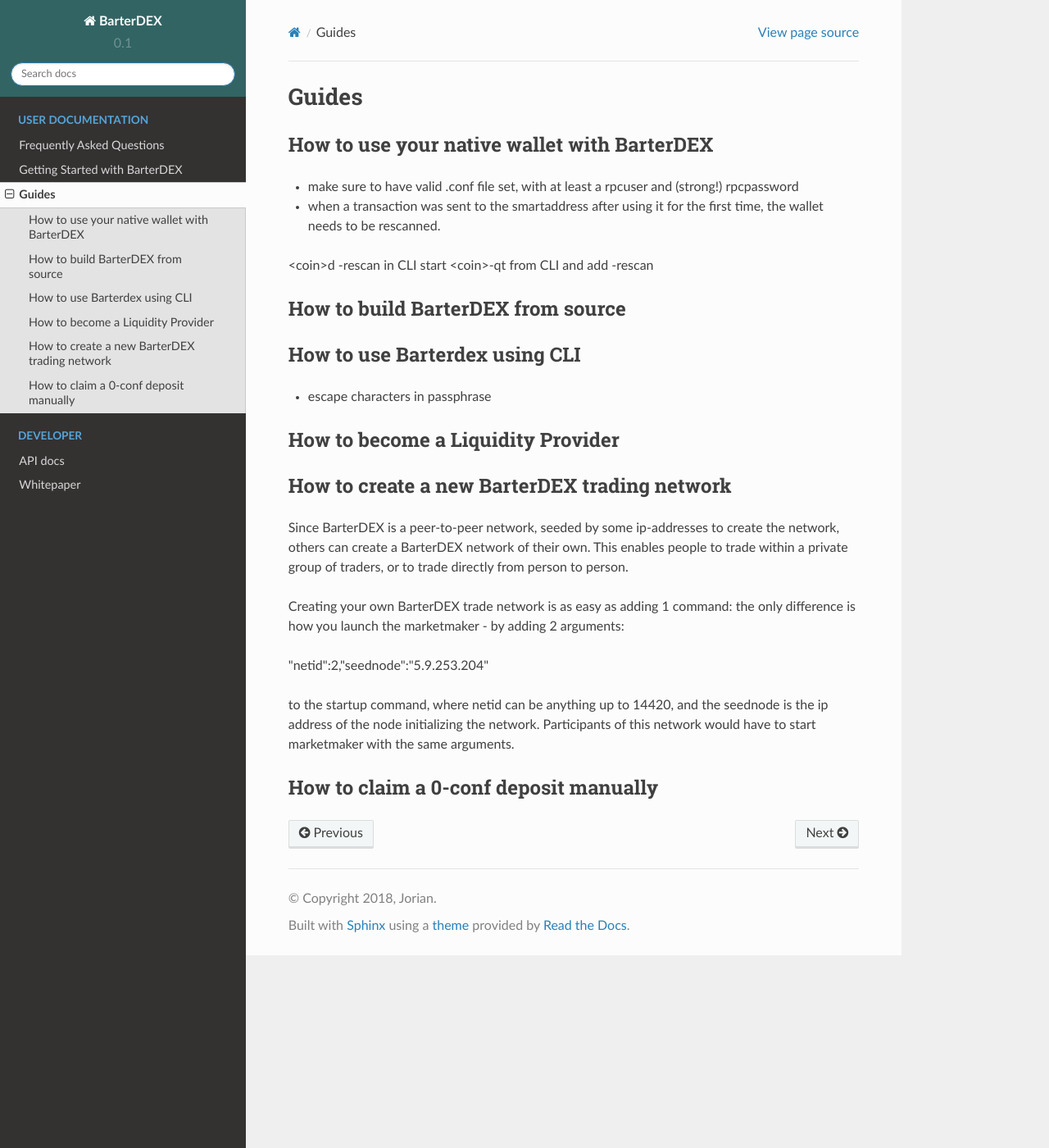
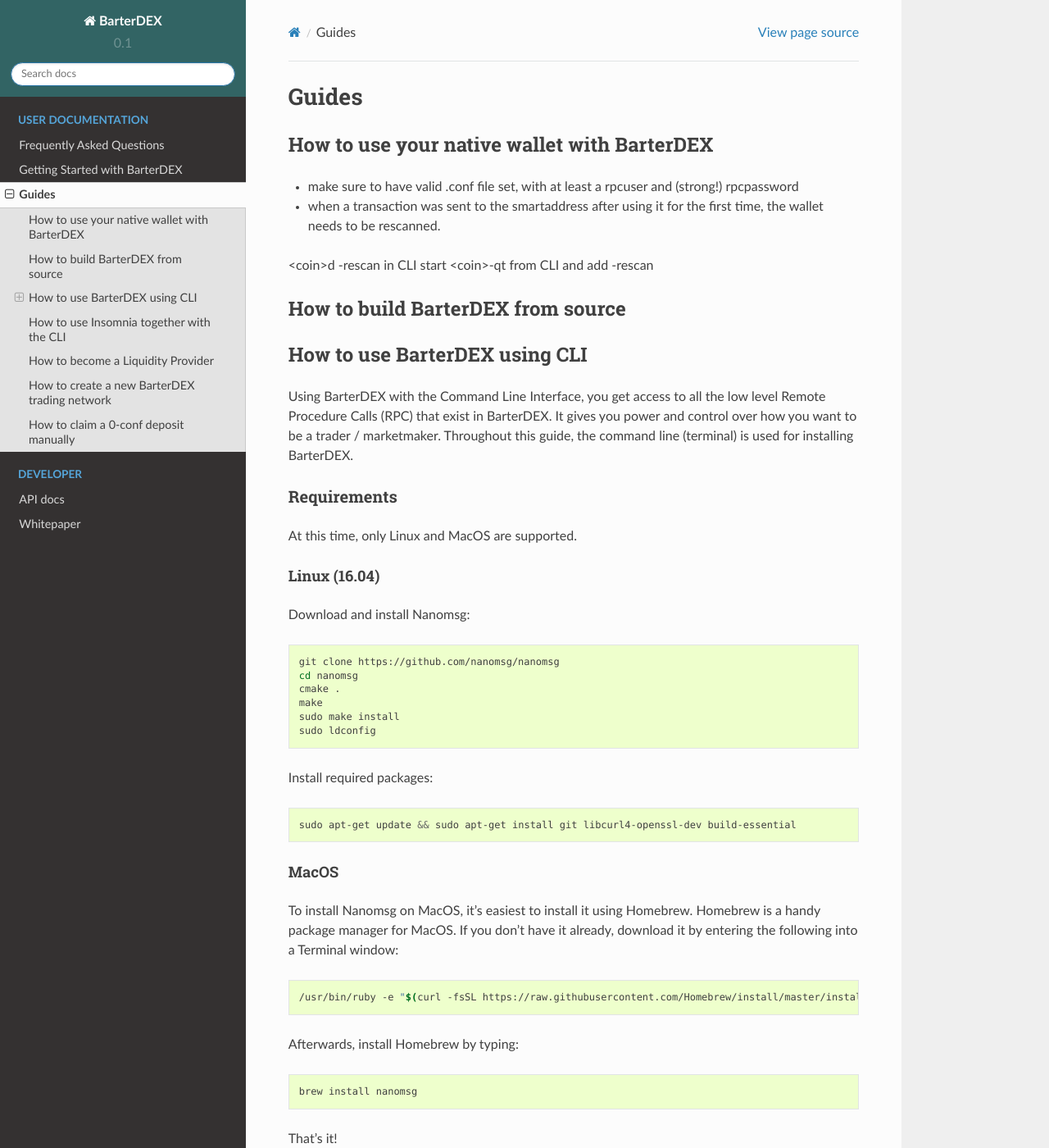
Before and after one commit to jorian/barterdexdocs, a Sphinx documentation site: the page built from docs/source/guides.rst, in a window 1280 px wide and 1400 px high. Shown: the whole window at 82% size. Built offline with Sphinx 7.4.7 and the Read the Docs theme 2.0.0, drawn with Linux system fonts in a browser that asks for light colours; some of the changed text lies outside the part shown.

Commit message:
CLI guide

```diff
--- a/docs/source/_static/css/custom.css
+++ b/docs/source/_static/css/custom.css
@@ -1,3 +1,7 @@
 .wy-side-nav-search {
 	background-color: #326464;
 }
+
+.h4 {
+	color: #55554a;
+}
--- a/docs/source/faq.rst
+++ b/docs/source/faq.rst
@@ -189,6 +189,8 @@
 
 BlockDX uses so-called Service Nodes to be able to do atomic swaps. They are essential in the process of doing an atomic swap; without the Service Nodes, you can't trade. This in stark contrast with BarterDEX, where you don't need Service Nodes to be able to trade. 2 nodes, both running BarterDEX, are able to do an atomic swap between each other, without needing anything else.
 
+To use the BlockDX, you need to download and install the BlockDX wallet. BarterDEX is not tied to any cryptocurrency
+
 At the time of this writing, BlockDX has yet to release (a beta of) their DEX and its source code. Until then, no proper comparison can be made between BlockDX and BarterDEX. It is clear though, that BlockDX is going to be the closest 'competitor' to BarterDEX.
 
 What are the differences between BarterDEX and Altcoin.io?
@@ -206,7 +208,7 @@
 Do I need to leave BarterDEX running all the time?
 --------------------------------------------------
 
-Yes. Atomic swaps needs signed transactions with your private key, so you need to leave BarterDEX running to be able to execute orders.
+Yes. Atomic swaps needs transactions signed with your private key, so you need to leave BarterDEX running to be able to execute orders.
 
 Yes, that possibility exists, but for now it's only done using the Command Line. See the guide in our Guides section explaining what needs to be done.
 
--- a/docs/source/guides.rst
+++ b/docs/source/guides.rst
@@ -14,10 +14,128 @@
 How to build BarterDEX from source
 ----------------------------------
 
-How to use Barterdex using CLI
+How to use BarterDEX using CLI
 ------------------------------
 
-- escape characters in passphrase
+Using BarterDEX with the Command Line Interface, you get access to all the low level Remote Procedure Calls (RPC) that exist in BarterDEX. It gives you power and control over how you want to be a trader / marketmaker. Throughout this guide, the command line (terminal) is used for installing BarterDEX.
+
+Requirements
+^^^^^^^^^^^^
+
+At this time, only Linux and MacOS are supported.
+
+Linux (16.04)
+"""""""""""""
+Download and install Nanomsg:
+
+.. code-block:: bash
+
+    git clone https://github.com/nanomsg/nanomsg
+    cd nanomsg
+    cmake .
+    make
+    sudo make install
+    sudo ldconfig
+
+Install required packages:
+
+.. code-block:: bash
+
+    sudo apt-get update && sudo apt-get install git libcurl4-openssl-dev build-essential
+
+MacOS
+"""""
+
+To install Nanomsg on MacOS, it's easiest to install it using Homebrew. Homebrew is a handy package manager for MacOS. If you don't have it already, download it by entering the following into a Terminal window:
+
+.. code-block:: bash
+
+    /usr/bin/ruby -e "$(curl -fsSL https://raw.githubusercontent.com/Homebrew/install/master/install)"
+
+Afterwards, install Homebrew by typing:
+
+.. code-block:: bash
+
+    brew install nanomsg
+
+That's it!
+
+Installation & Setup
+^^^^^^^^^^^^^^^^^^^^
+
+Installation is the same for Linux and MacOS. Start by cloning the SuperNET repository:
+
+.. code-block:: bash
+
+    git clone https://github.com/jl777/SuperNET -b dev
+
+This will download all the files necessary to start using BarterDEX from the command line. It uses the Development branch, assuring you with the latest updates. If you don't want this, type ``git checkout master`` to work with more stable releases.
+
+Now navigate to the SuperNET folder and execute the install script:
+
+.. code-block:: bash
+
+    cd ~/SuperNET/iguana/exchanges
+    ./install
+
+This copies a bunch of scripts in the dexscripts folder, which is where we need to go next. This dexscripts folder now contains executable scripts that issue the most common API calls.
+
+.. code-block:: bash
+
+    cd ../dexscripts
+
+Before we can use any of these scripts, some security measures are needed to prevent bad actors from issuing API calls without your consent. The ``passphrase`` and ``userpass`` values take care of this security.
+
+Create the passphrase file:
+
+.. code-block:: bash
+
+    nano passphrase
+
+This file should contain the following line, with a strong passphrase between the <>:
+
+.. code-block:: bash
+
+    export passphrase="<strong userpass value here>"
+
+``Ctrl-x`` to exit, and press ``y`` to save the changes.
+
+The ``userpass`` value is derived from the ``passphrase`` value, and in order to obtain the ``userpass`` value, we need to start BarterDEX. Starting BarterDEX (or actually the ``marketmaker`` process) is done by executing the ``client`` script, which basically is an automated combination of retrieving the latest updates and building the marketmaker executable file: (it can take a while before anything shows up)
+
+.. code-block:: bash
+
+    ./client
+
+Let it load until you see a line that starts with ``>>>>>>>>>> DEX stats 127.0.0.1:7783``. This means the BarterDEX node is now up and running and that it's able to listen for commands.
+
+To obtain the ``userpass`` value, we need to execute the ``setpassphrase`` script. Open a new terminal window, navigate to the dexscripts folder and execute the ``setpassphrase`` script:
+
+.. code-block:: bash
+
+    cd ~/SuperNET/iguana/dexscripts
+    ./setpassphrase
+
+The response contains the ``userpass`` value. Copy this value and paste it in a newly created userpass file:
+
+.. code-block:: bash
+
+    nano userpass
+    export userpass="<paste userpass value here>"
+
+``Ctrl-x`` to exit, ``y`` to save changes.
+
+Everything is now good to go. From here on, you can issue any script that is in the dexscripts folder, such as the ``orderbook`` script, that fetches all the orders from the specified pair, or the ``getcoin`` script that gets all the coin-specific information from the coin as defined inside that script.
+
+The API docs explain all the BarterDEX API calls.
+
+How to use Insomnia together with the CLI
+-----------------------------------------
+
+Insomnia is a great tool to replace the terminal window, but still be able to issue all the API calls in a visually more attractive way.
+
+Download Insomnia here: https://insomnia.rest
+
+
 
 How to become a Liquidity Provider
 ----------------------------------
@@ -27,12 +145,7 @@
 
 Since BarterDEX is a peer-to-peer network, seeded by some ip-addresses to create the network, others can create a BarterDEX network of their own. This enables people to trade within a private group of traders, or to trade directly from person to person.
 
-Creating your own BarterDEX trade network is as easy as adding 1 command:
-the only difference is how you launch the marketmaker -  by adding 2 arguments:
-
-\"netid\":2,\"seednode\":\"5.9.253.204\"
-
-to the startup command, where netid can be anything up to 14420, and the seednode is the ip address of the node initializing the network. Participants of this network would have to start marketmaker with the same arguments.
+See :ref:`new-or-private-network` in the API docs on how to do this.
 
 How to claim a 0-conf deposit manually
 --------------------------------------
```
Also changed, not shown: docs/source/api.rst (+14 -1 lines), 13 other files.
